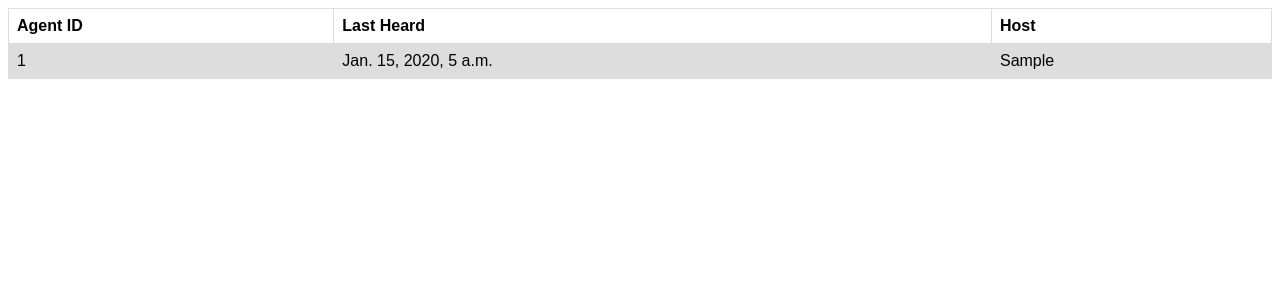
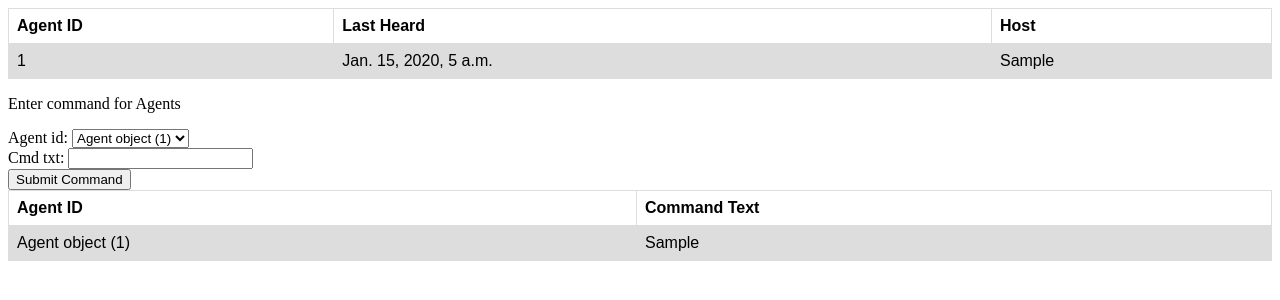
Before and after one commit to Abhiroopks/CCServer, a Django app: page /command/ in a window 1280 px wide. Shown: the top 300 px of the page. Run offline with Django 5.2, Linux system fonts and the light colour scheme; tables that the repository leaves empty hold one stand-in row (values such as "Sample post").

Commit message:
users add cmds to table, cmds show up on webpage. server sends cmds to agents upon req (need to test)

```diff
--- /dev/null
+++ b/command/forms.py
@@ -0,0 +1,7 @@
+from django import forms
+from command.models import Agent
+
+
+class CommandForm(forms.Form):
+    agent_id = forms.ModelChoiceField(queryset=Agent.objects.all(), to_field_name="agent_id", empty_label=None)
+    cmd_txt = forms.CharField()
--- a/command/models.py
+++ b/command/models.py
@@ -3,4 +3,9 @@ from django.db import models
 class Agent(models.Model):
     agent_id = models.CharField(max_length=36, primary_key=True)
     last_heard = models.DateTimeField()
-    host = models.GenericIPAddressField(default="0.0.0.0")
+    host = models.GenericIPAddressField(default="127.0.0.1")
+
+
+class Command(models.Model):
+    agent_id = models.ForeignKey(to=Agent, on_delete=models.CASCADE)
+    cmd_txt = models.CharField(max_length=1024)
--- a/command/templates/command/index.html
+++ b/command/templates/command/index.html
@@ -43,5 +43,34 @@
             {% endfor %}
         {% endif %}
       </table>
+
+    <p>Enter command for Agents</p>
+
+    <form action="" method="post">
+        {% csrf_token %}
+        {{ form }}
+        <input type="submit" value="Submit Command">
+    </form>
+
+    <table>
+        <tr>
+          <th>Agent ID</th>
+          <th>Command Text</th>
+        </tr>
+        {% if commands %}
+            {% for cmd in commands %}
+                <tr>
+                    <td>
+                        {{ cmd.agent_id }}
+                    </td>
+                    <td>
+                        {{ cmd.cmd_txt }}
+                    </td>
+                </tr>
+            {% endfor %}
+        {% endif %}
+      </table>
+
+
   </body>
 </html>
--- a/command/views.py
+++ b/command/views.py
@@ -1,24 +1,47 @@
 from django.http import HttpResponse
 from django.shortcuts import render
-from command.models import Agent
+from command.models import Agent, Command
+from command.forms import CommandForm
+import json
 
 from django.utils import timezone
 
 
 def pull_commands(request) -> HttpResponse:
+    ##
+    # Update agent's last_heard and host if seen before
+    # if not seen before, create the new agent
     agent_id = request.GET["agent_id"]
     agent = Agent()
-
     agent.agent_id = agent_id
     agent.last_heard = timezone.now()
     agent.host = get_client_ip(request)
+    agent.save()
 
-    agent.save()
-    return HttpResponse(f"Hello agent {agent_id}.")
+    ##
+    # Fetch all commands for this agent to run
+    cmds = list(Command.objects.filter(agent_id=agent_id))
+
+    return HttpResponse(json.dumps(cmds))
 
 
 def index(request) -> HttpResponse:
-    context = {"agents": list(Agent.objects.all())}
+
+    if request.method == "POST":
+        form = CommandForm(request.POST)
+        if form.is_valid():
+            new_cmd = Command()
+            new_cmd.cmd_txt = form.cleaned_data.get("cmd_txt")
+            new_cmd.agent_id = form.cleaned_data.get("agent_id")
+            new_cmd.save()
+
+    context = {
+        "agents": list(Agent.objects.all()),
+        "form": CommandForm(),
+        "commands": list(Command.objects.all())
+    }
+
+
     return render(request=request, template_name="command/index.html", context=context)
 
 def get_client_ip(request):
```
Also changed, not shown: README.md, command/migrations/0003_alter_agent_host_command.py (added).
